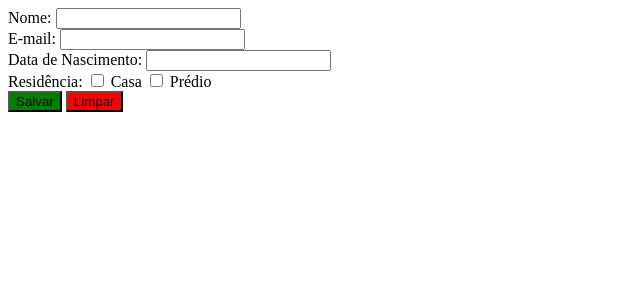
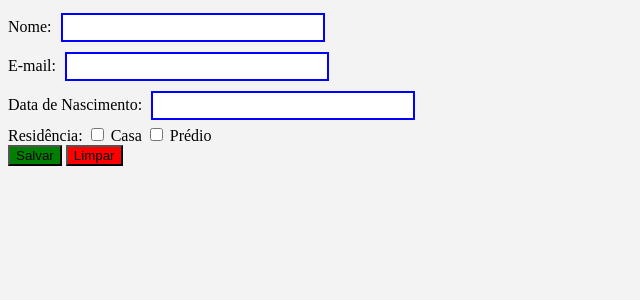
Before and after one commit to nevidomyyb/faculdade_3periodo, a PHP site: page / in a window 1280 px wide. Shown: the top 300 px of the page, without its empty margins (0-640 px from the left). Run offline with PHP 8.4, Linux system fonts and the light colour scheme.

Commit message:
terceiro passo

```diff
--- a/ferramentas_desenvolvimento_web/EA01/styles.css
+++ b/ferramentas_desenvolvimento_web/EA01/styles.css
@@ -4,3 +4,12 @@
 #salvar-button{
     background-color: green;
 }
+body {
+    background-color: #f3f3f3;
+}
+input[type="text"] {
+    border: 2px solid blue;
+    padding: 5px;
+    margin: 5px;
+    width: 250px;
+}
```
